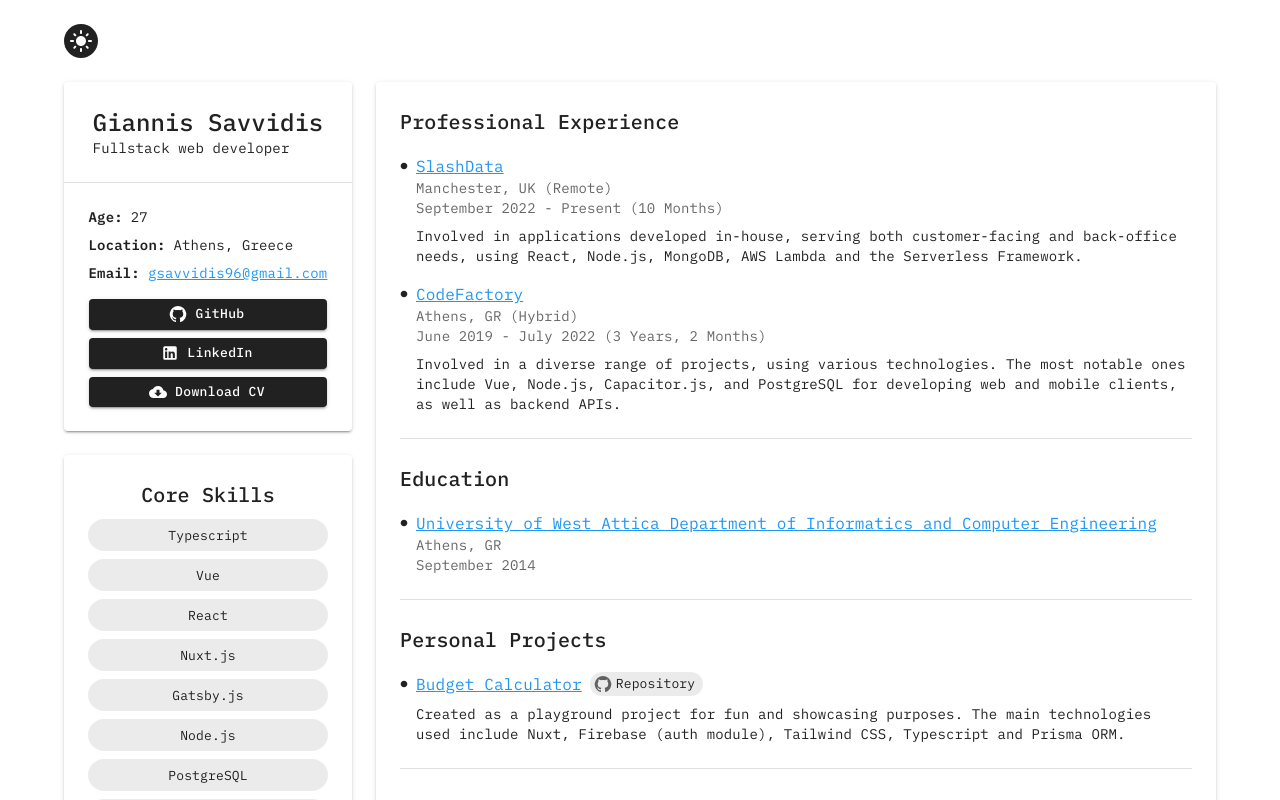
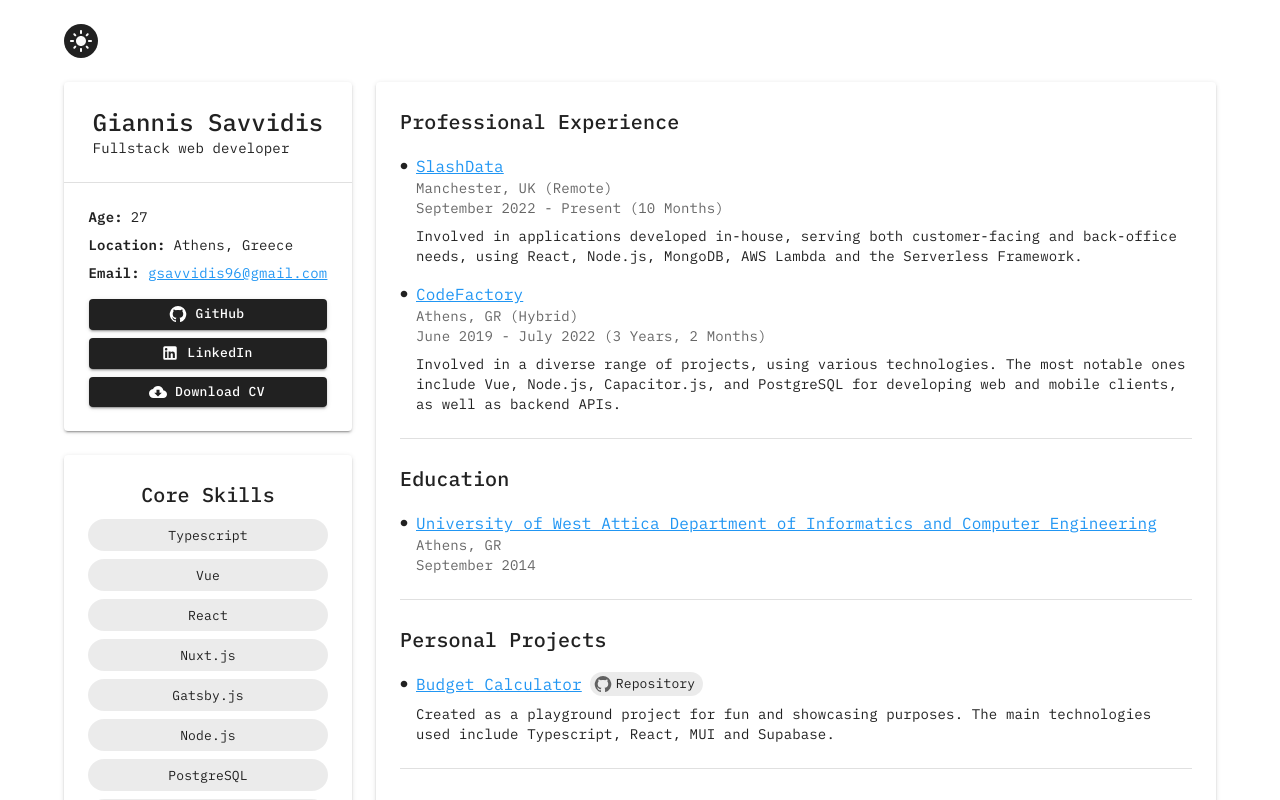
Before and after one commit to gsavvidis96/cv, a React (Create React App) app: page / in a window 1280 px wide. Shown: the top 800 px of the page. Built offline with nearby package versions, Linux system fonts and the light colour scheme.

Commit message:
update content

```diff
--- a/src/components/PersonalProjects.tsx
+++ b/src/components/PersonalProjects.tsx
@@ -39,8 +39,7 @@
         <Stack sx={{ pl: "16px" }}>
           <Typography variant="body2">
             Created as a playground project for fun and showcasing purposes. The
-            main technologies used include Nuxt, Firebase (auth module),
-            Tailwind CSS, Typescript and Prisma ORM.
+            main technologies used include Typescript, React, MUI and Supabase.
           </Typography>
         </Stack>
       </Stack>
```
Also changed, not shown: 1 other file (tests, documents, lock files or other folders).
